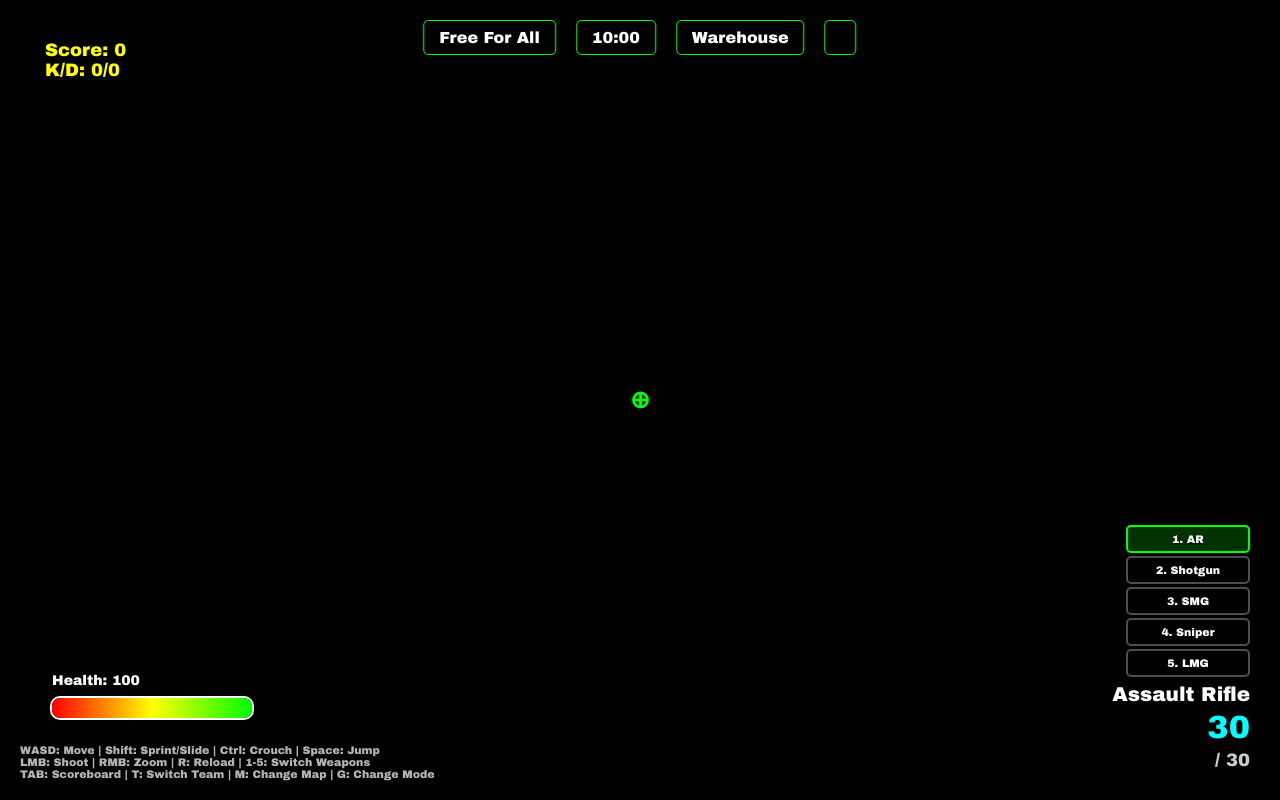
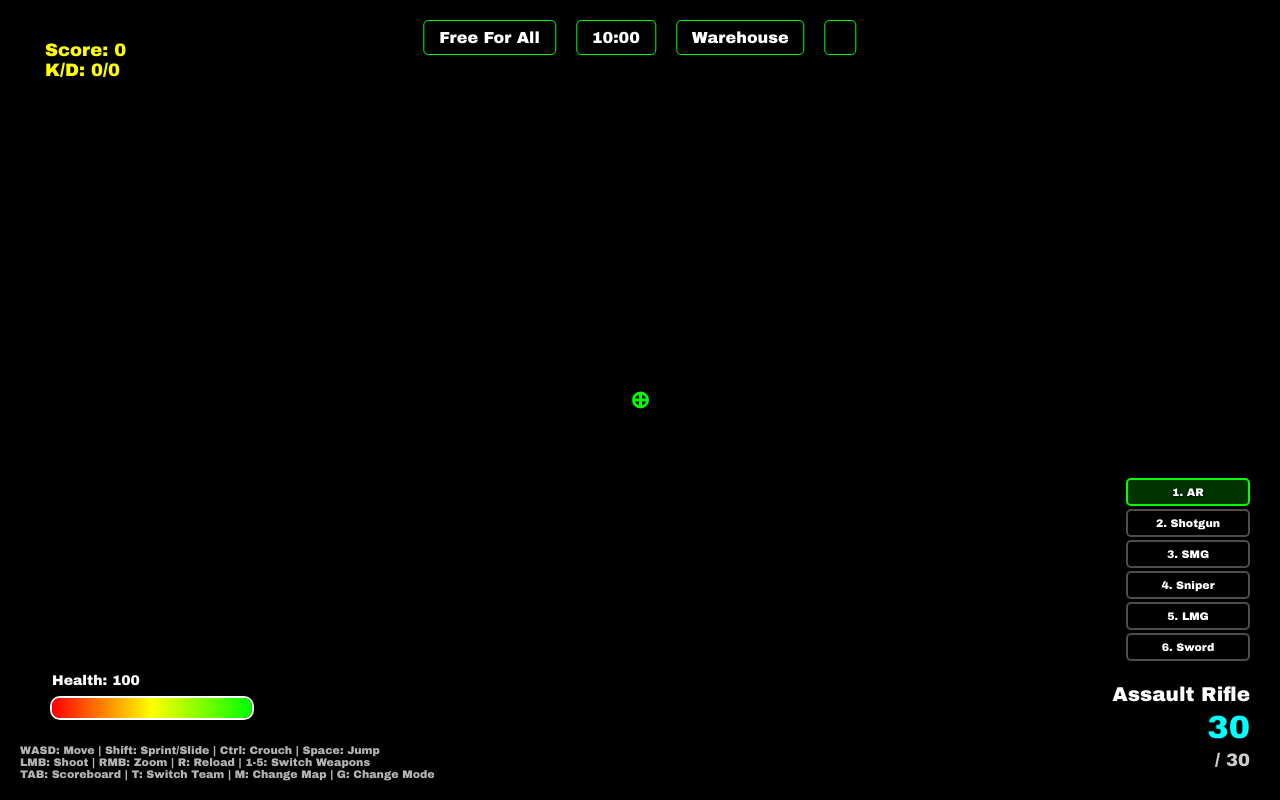
Before and after one commit to BubbleBlasterz/BubbleBlasterz, a website built with Vite: page index.html in a window 1280 px wide. Both pictures are taken after a click on the button "Singleplayer". Built offline with nearby package versions, Linux system fonts and the light colour scheme; a script that the page names is missing.

Commit message:
Feat(index.html): sword UI is now displayed

```diff
--- a/index.html
+++ b/index.html
@@ -257,7 +257,7 @@
 
       #weapon-selector {
         position: absolute;
-        bottom: 120px;
+        bottom: 136px;
         right: 30px;
         z-index: 100;
       }
@@ -545,6 +545,7 @@
         <div class="weapon-slot" id="weapon-3">3. SMG</div>
         <div class="weapon-slot" id="weapon-4">4. Sniper</div>
         <div class="weapon-slot" id="weapon-5">5. LMG</div>
+        <div class="weapon-slot" id="weapon-6">6. Sword</div>
       </div>
 
       <!-- Reload Circle -->
```
